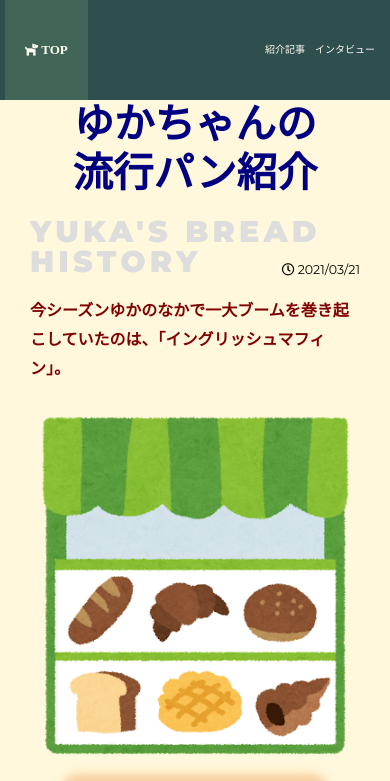
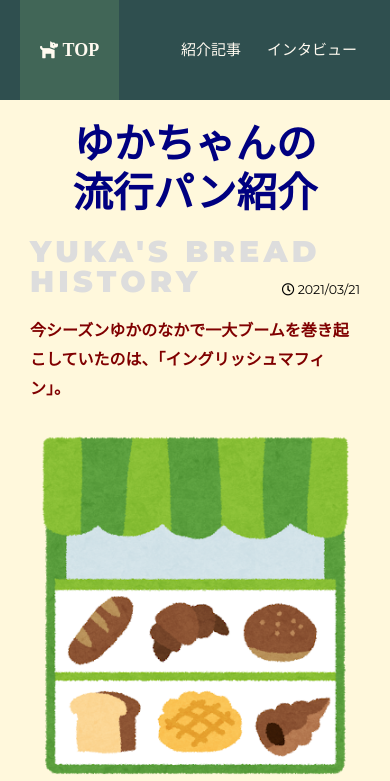
Before and after one commit to syusaku2334/pan, a plain HTML site: page index.html in a window 390 px wide. Shown: the top 781 px of the page. Drawn offline with Linux system fonts and the light colour scheme.

Commit message:
Update stylesheet.css

```diff
--- a/stylesheet.css
+++ b/stylesheet.css
@@ -169,7 +169,7 @@ body {
         grid-template-columns: none;
         grid-template-rows: none;
         row-gap: 20px;
-        padding-top: 100px;
+        padding-top: 120px;
         font-size: 14.4px;
     }
 
@@ -278,17 +278,17 @@ nav a {
 
 @media (max-width: 767px) {
     .top-icon {
-        font-size: 13px;
-        margin-left: 5px;
+        font-size: 18px;
+        margin-left: 20px;
     }
 
     nav li {
-        font-size: 10px;
-        padding: 0 5px;
+        font-size: 15px;
+        padding: 0 13px;
     }
 
     .interview-button {
-        margin-right: 10px;
+        margin-right: 20px;
     }
 }
 
```
